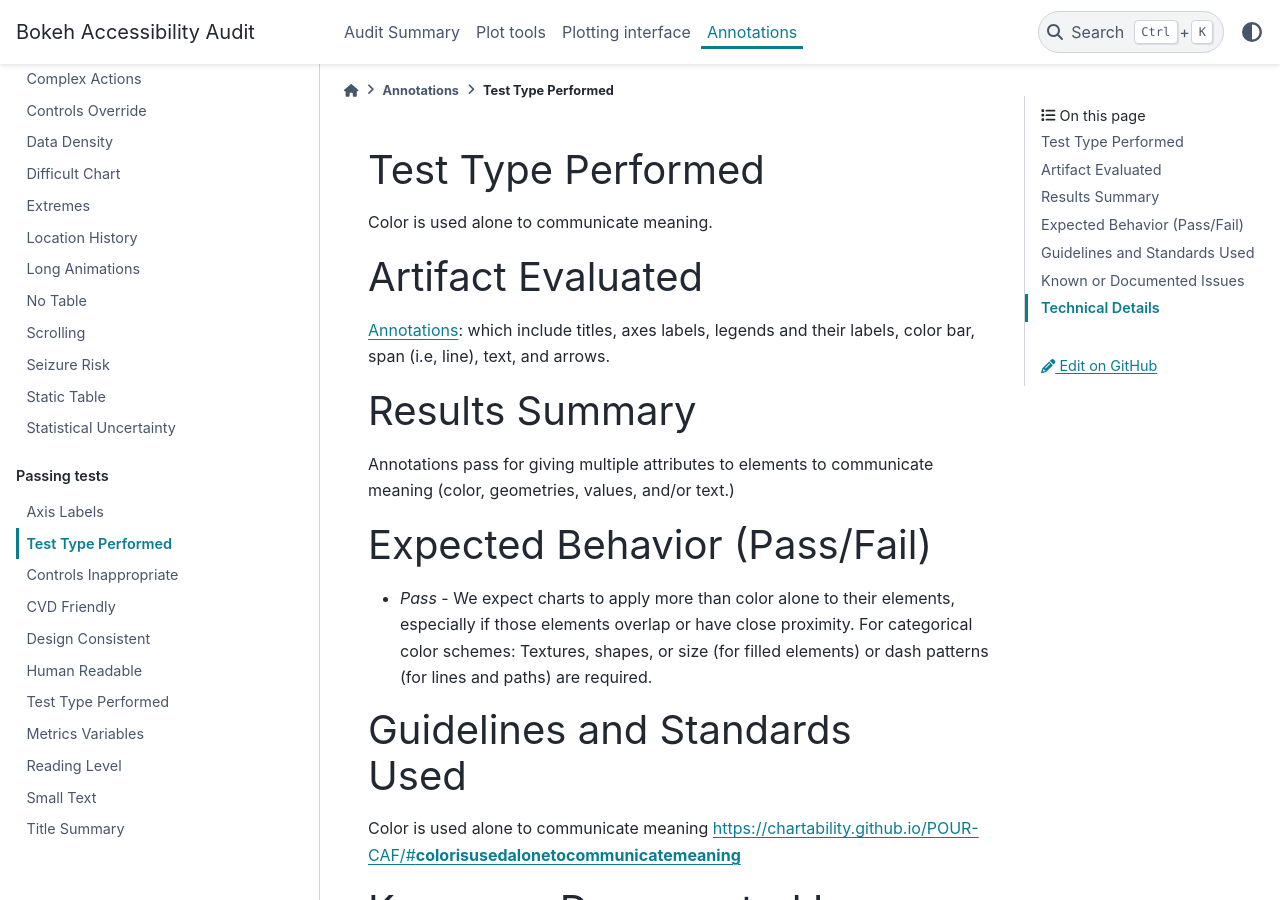
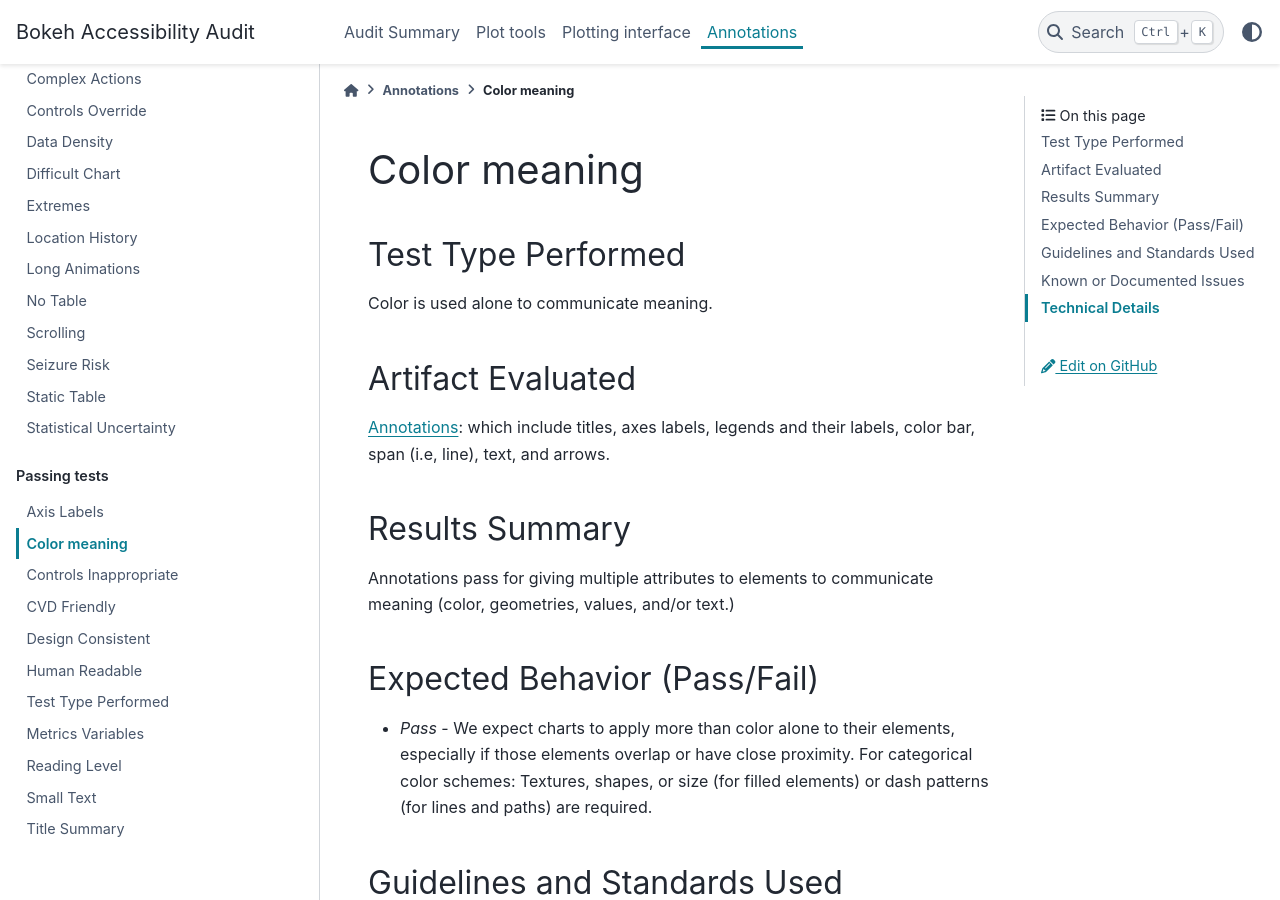
Before and after one commit to Quansight-Labs/bokeh-a11y-audit, a Sphinx documentation site: the page built from source/annotations/test-pass/color-meaning.md, in a window 1280 px wide and 900 px high. Built offline with Sphinx 7.4.7 and the PyData theme 0.15.4, drawn with Linux system fonts in a browser that asks for light colours.

Commit message:
fix typos in color meaning

```diff
--- a/source/annotations/test-pass/color-meaning.md
+++ b/source/annotations/test-pass/color-meaning.md
@@ -1,42 +1,44 @@
-### Test Type Performed
+# Color meaning
+
+## Test Type Performed
 
 Color is used alone to communicate meaning.
 
-### Artifact Evaluated
+## Artifact Evaluated
 
 [Annotations](https://docs.bokeh.org/en/latest/docs/user_guide/interaction.html): which include titles, axes labels, legends and their labels, color bar, span (i.e, line), text, and arrows.
 
-### Results Summary
+## Results Summary
 
 Annotations pass for giving multiple attributes to elements to communicate meaning (color, geometries, values, and/or text.)
 
-### Expected Behavior (Pass/Fail)
+## Expected Behavior (Pass/Fail)
 
 - _Pass_ - We expect charts to apply more than color alone to their elements, especially if those elements overlap or have close proximity. For categorical color schemes: Textures, shapes, or size (for filled elements) or dash patterns (for lines and paths) are required.
 
-<!-- ### Image or Video of Failure
+<!-- ## Image or Video of Failure
 ...
 
-### Steps to Reproduce
+## Steps to Reproduce
 ... -->
 
-### Guidelines and Standards Used
+## Guidelines and Standards Used
 
 Color is used alone to communicate meaning [https://chartability.github.io/POUR-CAF/#**colorisusedalonetocommunicatemeaning**](https://chartability.github.io/POUR-CAF/#__colorisusedalonetocommunicatemeaning__)
 
-<!-- ### Related Evidence
+<!-- ## Related Evidence
 See "Plotting interface: Color is used alone to communicate meaning" evidence.  -->
 
-### Known or Documented Issues
+## Known or Documented Issues
 
 See "Plotting interface: Color is used alone to communicate meaning" evidence.
 
-### Technical Details
+## Technical Details
 
 - Chrome Version 130.0.6723.59 (64-bit)
 - Windows 11 Build 22631.4317
 
 _Updated as of: October 22nd, 2024_
 
-<!-- ### Notes
+<!-- ## Notes
 See these examples for adjacent ordered colors [here](https://observablehq.com/@frankelavsky/contrast-and-no-use-of-color-alone-in-adjacent-charts) and unordered colors [here](https://observablehq.com/@frankelavsky/experimental-color-scale-textures). -->
```
